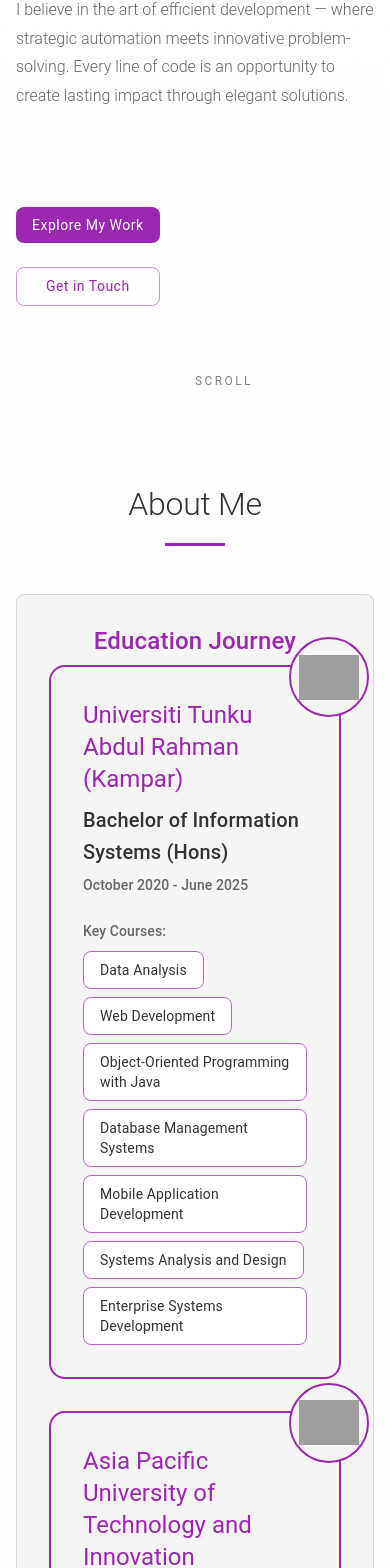
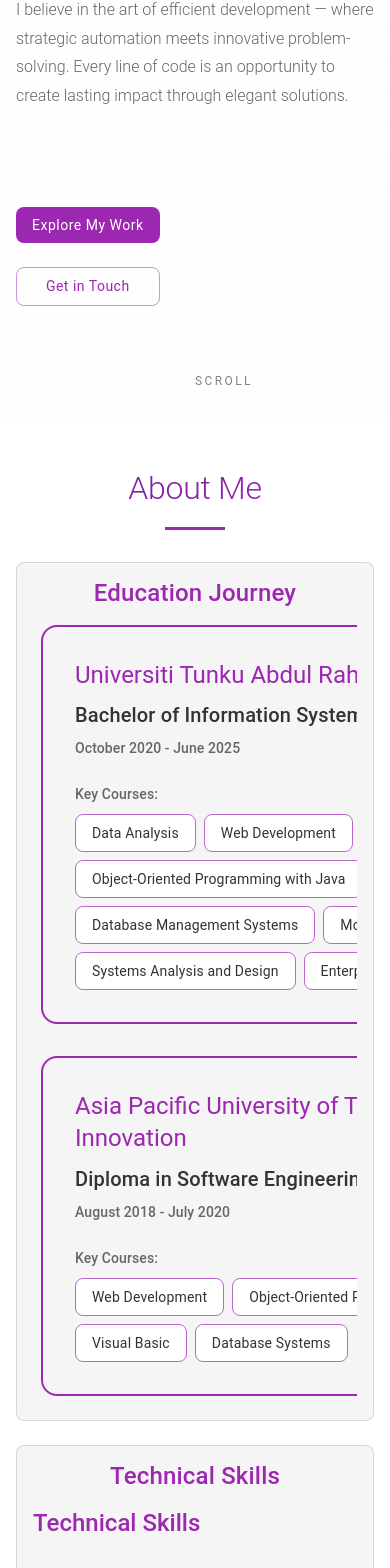
Before and after one commit to yewzhihao3/portfolio, a React (Create React App) app: page / in a window 390 px wide. Shown: the part 423-1991 px from the top of the page. Built offline with nearby package versions, Linux system fonts and the light colour scheme; grey boxes are pictures that could not be loaded; some icons are missing.

Commit message:
feat: Enhance About section with responsive design, improved layout, and dynamic typography for better user experience

```diff
--- a/src/sections/About.tsx
+++ b/src/sections/About.tsx
@@ -1,10 +1,20 @@
 import React from "react";
-import { Container, Typography, Box, Paper } from "@mui/material";
+import {
+  Container,
+  Typography,
+  Box,
+  Paper,
+  useTheme,
+  useMediaQuery,
+} from "@mui/material";
 import EducationTimeline from "../components/EducationTimeline";
 import Skills from "../components/Skills";
 import { SCHOOL_LOGOS } from "../utils/types";
 
 const About = () => {
+  const theme = useTheme();
+  const isMobile = useMediaQuery(theme.breakpoints.down("sm"));
+
   const education = [
     {
       school: "Universiti Tunku Abdul Rahman (Kampar)",
@@ -36,16 +46,31 @@
   ];
 
   return (
-    <Box sx={{ py: 8, minHeight: "90vh" }}>
+    <Box
+      sx={{
+        py: { xs: 6, sm: 8, md: 12 },
+        minHeight: "100vh",
+        display: "flex",
+        flexDirection: "column",
+        justifyContent: "center",
+        bgcolor: "background.default",
+      }}
+    >
       <Container maxWidth="lg">
         <Typography
           variant="h2"
           component="h2"
-          gutterBottom
           align="center"
           sx={{
             fontWeight: 300,
-            mb: 6,
+            mb: { xs: 4, sm: 6 },
+            fontSize: { xs: "2rem", sm: "2.5rem", md: "3.5rem" },
+            background:
+              theme.palette.mode === "dark"
+                ? "linear-gradient(45deg, #ba68c8 30%, #9c27b0 90%)"
+                : "linear-gradient(45deg, #7b1fa2 30%, #9c27b0 90%)",
+            WebkitBackgroundClip: "text",
+            WebkitTextFillColor: "transparent",
             "&::after": {
               content: '""',
               display: "block",
@@ -59,15 +84,30 @@
           About Me
         </Typography>
 
-        <Box sx={{ display: "flex", flexDirection: "column", gap: 6 }}>
+        <Box
+          sx={{
+            display: "flex",
+            flexDirection: "column",
+            gap: { xs: 3, sm: 4, md: 6 },
+            mx: "auto",
+            maxWidth: "100%",
+          }}
+        >
           <Paper
             elevation={0}
             sx={{
-              p: 4,
+              p: { xs: 2, sm: 3, md: 4 },
               bgcolor: "background.paper",
               borderRadius: 2,
               border: "1px solid",
               borderColor: "divider",
+              overflow: "hidden",
+              transition:
+                "transform 0.3s ease-in-out, box-shadow 0.3s ease-in-out",
+              "&:hover": {
+                transform: "translateY(-4px)",
+                boxShadow: theme.shadows[4],
+              },
             }}
           >
             <Typography
@@ -75,27 +115,76 @@
               gutterBottom
               sx={{
                 fontWeight: 500,
-                mx: 4,
                 textAlign: "center",
                 color: "primary.main",
+                fontSize: { xs: "1.5rem", sm: "1.75rem", md: "2rem" },
+                mb: { xs: 2, sm: 3, md: 4 },
               }}
             >
               Education Journey
             </Typography>
 
-            <EducationTimeline education={education} />
+            <Box
+              sx={{
+                maxWidth: "100%",
+                overflowX: "auto",
+                overflowY: "hidden",
+                pb: 1,
+                "&::-webkit-scrollbar": {
+                  height: "6px",
+                },
+                "&::-webkit-scrollbar-track": {
+                  bgcolor: "background.default",
+                  borderRadius: "3px",
+                },
+                "&::-webkit-scrollbar-thumb": {
+                  bgcolor: "primary.main",
+                  borderRadius: "3px",
+                  opacity: 0.7,
+                },
+              }}
+            >
+              <Box
+                sx={{
+                  minWidth: isMobile ? "600px" : "auto",
+                  px: { xs: 1, sm: 2 },
+                }}
+              >
+                <EducationTimeline education={education} />
+              </Box>
+            </Box>
           </Paper>
 
           <Paper
             elevation={0}
             sx={{
-              p: 4,
+              p: { xs: 2, sm: 3, md: 4 },
               bgcolor: "background.paper",
               borderRadius: 2,
               border: "1px solid",
               borderColor: "divider",
+              overflow: "hidden",
+              transition:
+                "transform 0.3s ease-in-out, box-shadow 0.3s ease-in-out",
+              "&:hover": {
+                transform: "translateY(-4px)",
+                boxShadow: theme.shadows[4],
+              },
             }}
           >
+            <Typography
+              variant="h4"
+              gutterBottom
+              sx={{
+                fontWeight: 500,
+                textAlign: "center",
+                color: "primary.main",
+                fontSize: { xs: "1.5rem", sm: "1.75rem", md: "2rem" },
+                mb: { xs: 2, sm: 3, md: 4 },
+              }}
+            >
+              Technical Skills
+            </Typography>
             <Skills />
           </Paper>
         </Box>
```
